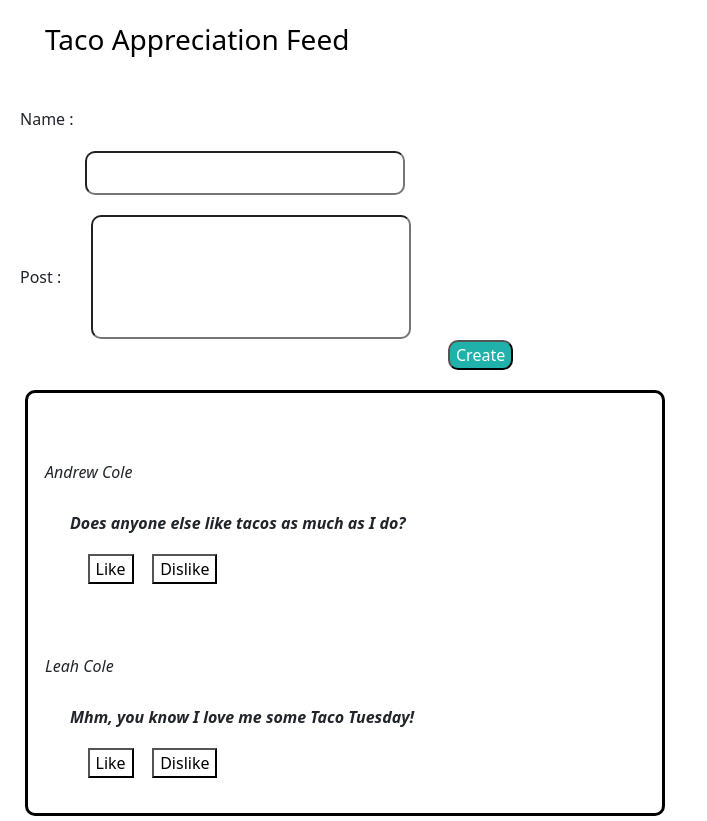
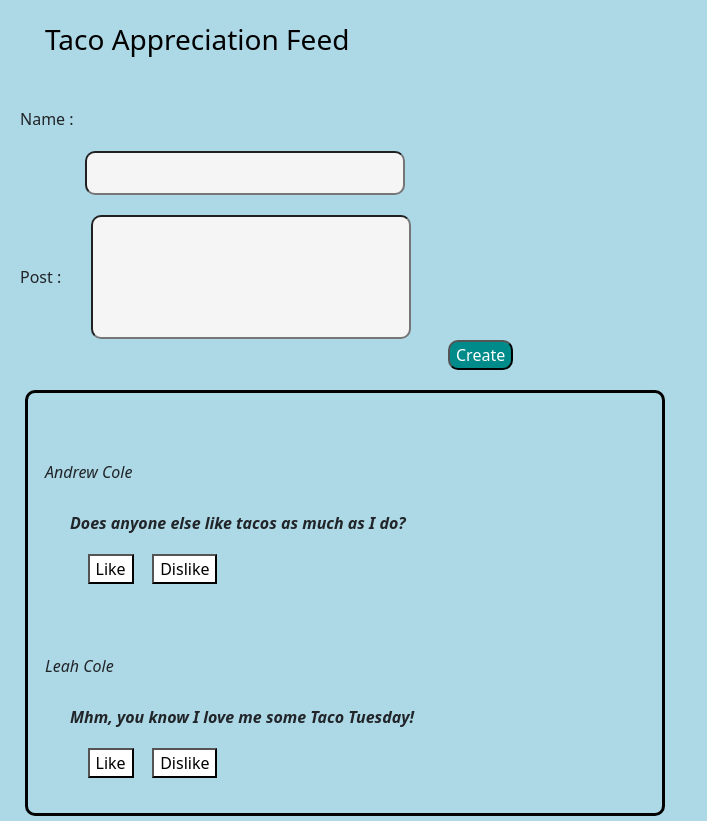
Before and after one commit to andrew-s-cole/Social_Feed_Project, a React (Create React App) app: page / in a window 1280 px wide. Shown: the whole page, without its empty margins (0-707 px from the left). Built offline with nearby package versions, Linux system fonts and the light colour scheme.

Commit message:
Changed Background Color On Main Page

```diff
--- a/src/App.js
+++ b/src/App.js
@@ -6,6 +6,9 @@ import './App.css';
 
 
 function App() {
+  document.body.style.backgroundColor = 'lightblue'
+
+
 
   const [posts, setPosts] = useState([
     {name: 'Andrew Cole', post: 'Does anyone else like tacos as much as I do?'},
@@ -22,10 +25,12 @@ function App() {
 
   return (
     <div>
+
     <NavBar/>
-    <CreatePost addNewPostProperty={addNewPost} />
+    <CreatePost className='border-box' addNewPostProperty={addNewPost} />
     <DisplayPosts parentPosts={posts} />
     </div>
+
 
   );
 }
--- a/src/Components/CreatePost/CreatePost.css
+++ b/src/Components/CreatePost/CreatePost.css
@@ -4,6 +4,7 @@
     margin-left: 85px;
     width: 25%;
     padding: .5em;
+    background-color: whitesmoke
 
 }
 
@@ -13,6 +14,7 @@
     margin-left: 10px;
     width: 25%;
     padding: 3em;
+    background-color: whitesmoke
 }
 
 .button {
@@ -20,5 +22,5 @@
     margin-left: 35%;
     margin-top: 1px;
     color: white;
-    background-color: lightseagreen;
+    background-color: darkcyan;
 }
--- a/src/Components/Post/Post.css
+++ b/src/Components/Post/Post.css
@@ -1,10 +1,7 @@
-.like-selected {
-    background-color: green;
+.selected {
+    background-color: lightseagreen;
 }
 
-.dislike-selected {
-    background-color: red;
-}
 
 .unselected {
     background-color: white;
--- a/src/Components/Post/Post.jsx
+++ b/src/Components/Post/Post.jsx
@@ -7,14 +7,14 @@ const Post = (props) => {
 
     function clickLike() {
         if(like === 'unselected') {
-            setLike('like-selected')
+            setLike('selected')
         }else{
             setLike('unselected')
         }
     }
     function clickDislike() {
         if(dislike === 'unselected') {
-            setDislike('dislike-selected')
+            setDislike('selected')
         }else{
             setDislike('unselected')
         }
```
Also changed, not shown: src/App.css (line endings or trailing spaces).
